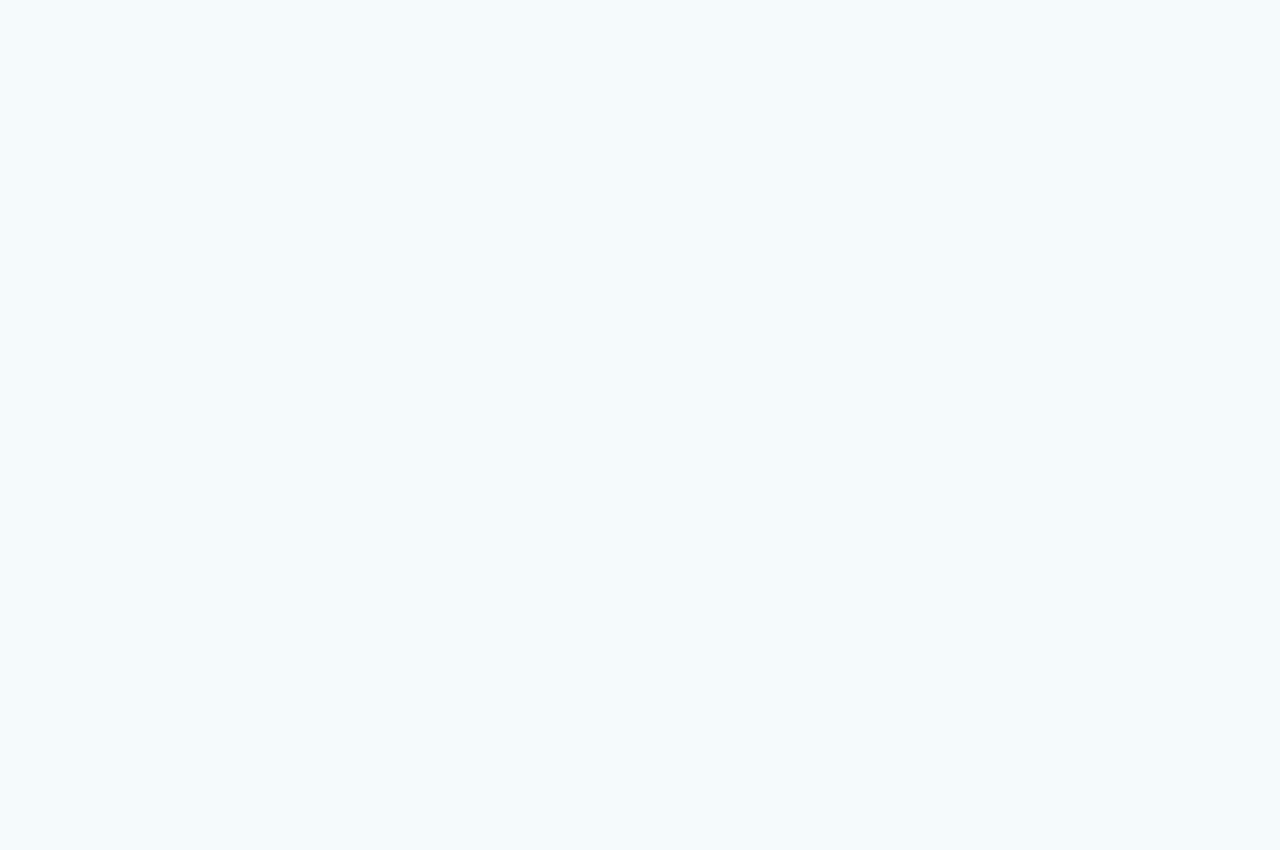
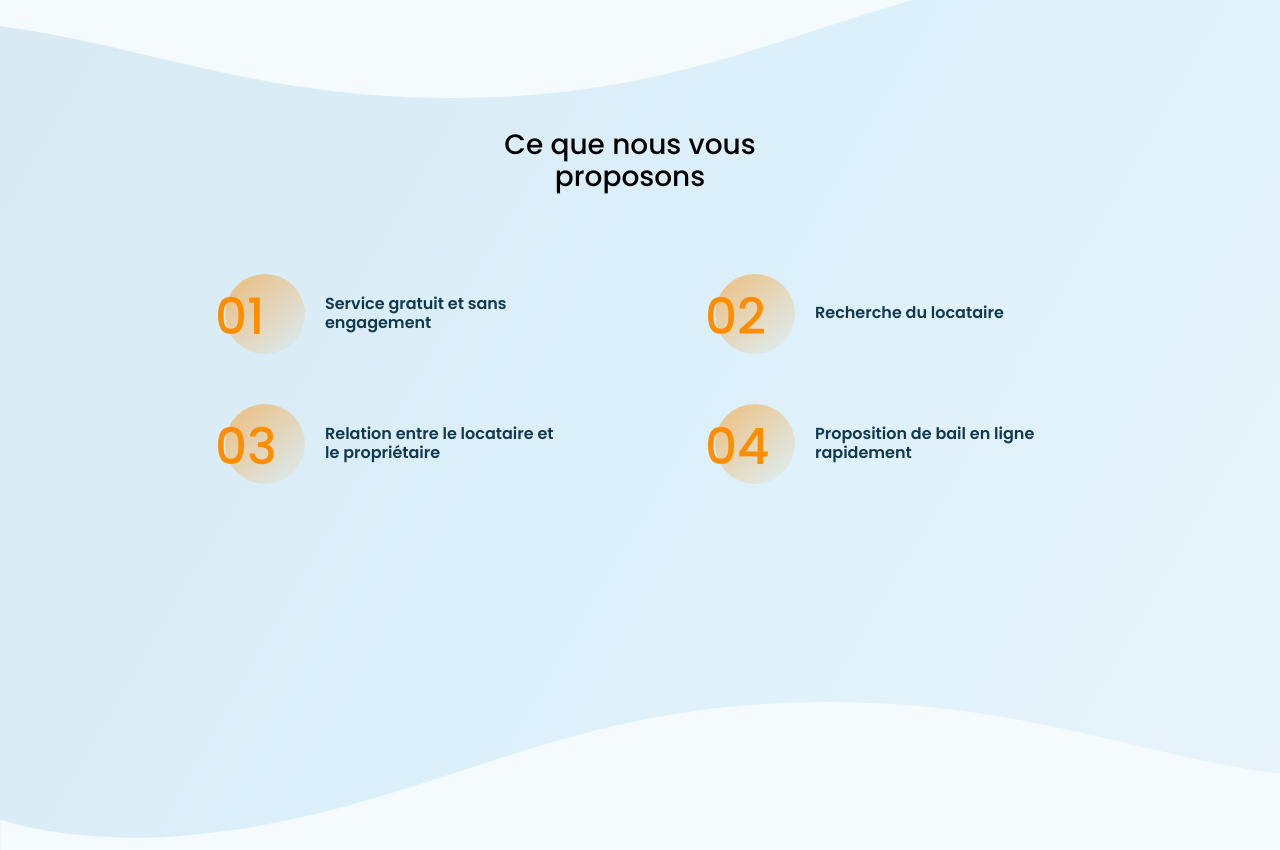
Before and after one commit to Bourhjoul/Landing-page-React, a React (Create React App) app: page / in a window 1280 px wide. Shown: the part 1220-2070 px from the top of the page. Before the commit the page ends 1170 px from the top, so only its background shows below. Built offline with nearby package versions, Linux system fonts and the light colour scheme.

Commit message:
About section done

```diff
--- a/src/App.tsx
+++ b/src/App.tsx
@@ -1,5 +1,14 @@
 import React from "react"
-import { AppContainer } from "./AppStyles"
+import {
+  AppContainer,
+  BottomContainer,
+  Pathbackground,
+  SvgbackgroundBottom,
+  SvgbackgroundTop,
+  Wave,
+  WaveTop,
+} from "./AppStyles"
+import { About } from "./Sections/About/About"
 import { Home } from "./Sections/Home/Home"
 import { Offer } from "./Sections/Offer/Offer"
 import Theme from "./styles/theme"
@@ -10,6 +19,29 @@ function App() {
       <AppContainer>
         <Home />
         <Offer />
+        <BottomContainer>
+          <WaveTop>
+            <SvgbackgroundTop
+              data-name="Layer 1"
+              xmlns="http://www.w3.org/2000/svg"
+              viewBox="0 0 1200 120"
+              preserveAspectRatio="none"
+            >
+              <Pathbackground d="M985.66,92.83C906.67,72,823.78,31,743.84,14.19c-82.26-17.34-168.06-16.33-250.45.39-57.84,11.73-114,31.07-172,41.86A600.21,600.21,0,0,1,0,27.35V120H1200V95.8C1132.19,118.92,1055.71,111.31,985.66,92.83Z"></Pathbackground>
+            </SvgbackgroundTop>
+          </WaveTop>
+          <Wave>
+            <SvgbackgroundBottom
+              data-name="Layer 1"
+              xmlns="http://www.w3.org/2000/svg"
+              viewBox="0 0 1200 120"
+              preserveAspectRatio="none"
+            >
+              <Pathbackground d="M985.66,92.83C906.67,72,823.78,31,743.84,14.19c-82.26-17.34-168.06-16.33-250.45.39-57.84,11.73-114,31.07-172,41.86A600.21,600.21,0,0,1,0,27.35V120H1200V95.8C1132.19,118.92,1055.71,111.31,985.66,92.83Z"></Pathbackground>
+            </SvgbackgroundBottom>
+          </Wave>
+          <About />
+        </BottomContainer>
       </AppContainer>
     </Theme>
   )
--- a/src/AppStyles.ts
+++ b/src/AppStyles.ts
@@ -2,8 +2,66 @@ import styled from "styled-components"
 
 export const AppContainer = styled.div`
   max-width: 1920px;
-
   width: 100%;
   margin: auto;
   overflow: hidden;
 `
+
+export const BottomContainer = styled.div`
+  position: relative;
+  align-items: center;
+  display: flex;
+  flex-direction: column;
+  background: rgb(150, 195, 220);
+  background: linear-gradient(
+    120deg,
+    rgba(150, 195, 220, 0.3) 0%,
+    rgba(220, 240, 251, 1) 52%,
+    rgba(182, 220, 241, 0.2) 100%
+  );
+  min-height: 900px;
+`
+export const WaveTop = styled.div`
+  position: absolute;
+  top: 0;
+  left: 0;
+  width: 100%;
+  overflow: hidden;
+  line-height: 0;
+  transform: rotate(180deg);
+`
+
+export const Wave = styled.div`
+  position: absolute;
+  bottom: 0;
+  left: 0;
+  width: 100%;
+  overflow: hidden;
+  line-height: 0;
+`
+export const SvgbackgroundTop = styled.svg`
+  position: relative;
+  display: block;
+  width: calc(134% + 1.3px);
+  height: 150px;
+  transform: rotateY(180deg);
+
+  @media ${(props) => props.theme.breakpoints.md} {
+    width: calc(182% + 1.3px);
+    height: 161px;
+  }
+`
+export const SvgbackgroundBottom = styled.svg`
+  position: relative;
+  display: block;
+  width: calc(134% + 1.3px);
+  height: 150px;
+  transform: rotateY(180deg);
+  @media ${(props) => props.theme.breakpoints.md} {
+    width: calc(182% + 1.3px);
+    height: 161px;
+  }
+`
+export const Pathbackground = styled.path`
+  fill: ${(props) => props.theme.colors.background1};
+`
--- a/src/Components/Navbar/NavbarStyles.ts
+++ b/src/Components/Navbar/NavbarStyles.ts
@@ -3,7 +3,6 @@ import styled from "styled-components"
 export const Nav = styled.nav`
   display: flex;
   max-width: 1380px;
-
   width: 100%;
   height: 70px;
   align-items: center;
@@ -12,6 +11,7 @@ export const Nav = styled.nav`
     flex-direction: column;
     justify-content: center;
     margin-bottom: 3rem;
+    row-gap: 20px;
   }
 `
 
--- /dev/null
+++ b/src/Components/proposal/Proposal.tsx
@@ -0,0 +1,23 @@
+import React from "react"
+import {
+  Number,
+  NumberCircle,
+  ProposalCard,
+  ProposalText,
+} from "./ProposalStyles"
+
+interface propsalProps {
+  Order: string
+  Text: string
+}
+
+export const Proposal: React.FC<propsalProps> = ({ Order, Text }) => {
+  return (
+    <ProposalCard>
+      <NumberCircle>
+        <Number>{Order}</Number>
+      </NumberCircle>
+      <ProposalText>{Text}</ProposalText>
+    </ProposalCard>
+  )
+}
--- /dev/null
+++ b/src/Components/proposal/ProposalStyles.ts
@@ -0,0 +1,32 @@
+import styled from "styled-components"
+
+export const ProposalCard = styled.div`
+  display: flex;
+  column-gap: 20px;
+  align-items: center;
+`
+export const NumberCircle = styled.div`
+  background: rgb(254, 141, 0);
+  background: linear-gradient(
+    137deg,
+    rgba(254, 141, 0, 0.5) 0%,
+    rgba(254, 141, 0, 0) 100%
+  );
+  height: 80px;
+  width: 80px;
+  border-radius: 50%;
+`
+export const Number = styled.p`
+  position: relative;
+  top: 15px;
+  right: 10px;
+  font-size: 50px;
+  font-weight: 500;
+  color: #fe8d00;
+`
+
+export const ProposalText = styled.p`
+  font-weight: 600;
+  color: #10384e;
+  max-width: 240px;
+`
--- /dev/null
+++ b/src/Sections/About/About.tsx
@@ -0,0 +1,24 @@
+import React from "react"
+import { Proposal } from "../../Components/proposal/Proposal"
+import { AboutContainer, Proposals, SectionTitle } from "./AboutStyles"
+
+interface AboutProps {}
+
+export const About: React.FC<AboutProps> = () => {
+  return (
+    <AboutContainer id="about">
+      <SectionTitle>
+        Ce que nous vous <br /> proposons
+      </SectionTitle>
+      <Proposals>
+        <Proposal Order="01" Text="Service gratuit et sans engagement" />
+        <Proposal Order="02" Text="Recherche du locataire" />
+        <Proposal
+          Order="03"
+          Text="Relation entre le locataire et le propriétaire"
+        />
+        <Proposal Order="04" Text="Proposition de bail en ligne rapidement" />
+      </Proposals>
+    </AboutContainer>
+  )
+}
--- /dev/null
+++ b/src/Sections/About/AboutStyles.ts
@@ -0,0 +1,24 @@
+import styled from "styled-components"
+
+export const AboutContainer = styled.div`
+  display: flex;
+  flex-direction: column;
+  row-gap: 80px;
+  padding-top: 14vw;
+  z-index: 1;
+`
+export const SectionTitle = styled.p`
+  font-size: 28px;
+  font-weight: 500;
+  text-align: center;
+  padding-right: 20px;
+`
+export const Proposals = styled.div`
+  display: grid;
+  grid-template-columns: 1fr 1fr;
+  grid-row-gap: 50px;
+  grid-column-gap: 150px;
+  @media ${(props) => props.theme.breakpoints.md} {
+    grid-template-columns: 1fr;
+  }
+`
```
